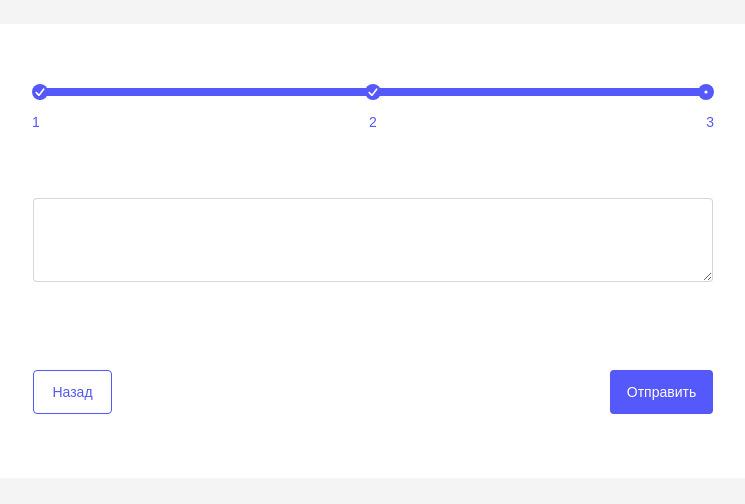
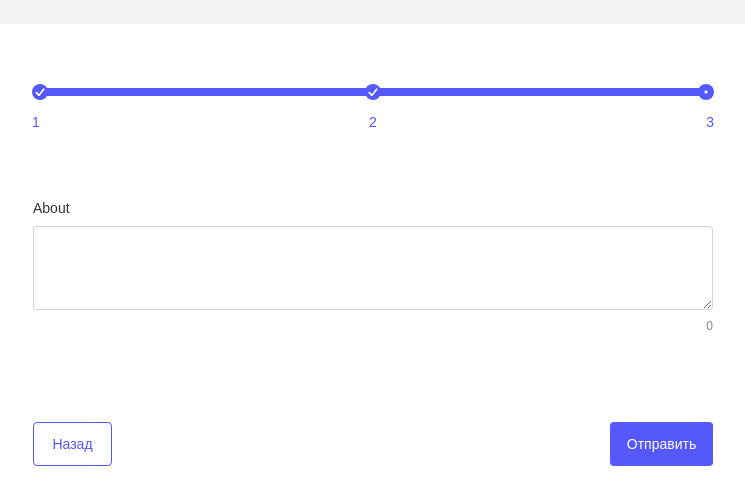
Before and after one commit to BKonstantine/cloud_test, a React (Vite) app: page /create in a window 1280 px wide. Shown: the top 504 px of the page, without its empty margins (267-1012 px from the left). Built offline with nearby package versions, Linux system fonts and the light colour scheme; a web font is replaced by a local one.

Commit message:
feat: make base-textarea component

```diff
--- a/src/components/UI/input-error/input-error.module.css
+++ b/src/components/UI/input-error/input-error.module.css
@@ -2,5 +2,6 @@
   font-weight: 400;
   font-size: 12px;
   line-height: 16px;
+  hyphens: auto;
   color: var(--text-color-error);
 }
--- a/src/components/UI/textarea/textarea.tsx
+++ b/src/components/UI/textarea/textarea.tsx
@@ -6,7 +6,6 @@ interface Props extends HTMLProps<HTMLTextAreaElement> {
   onBlur: (event: FocusEvent<HTMLTextAreaElement>) => void;
   value: string;
   name: string;
-  inputSize?: "small" | "large";
 }
 
 type Ref = HTMLTextAreaElement;
--- /dev/null
+++ b/src/components/base-textarea/base-textarea.module.css
@@ -0,0 +1,20 @@
+.container {
+  display: flex;
+  flex-direction: column;
+  gap: 8px;
+  max-width: 680px;
+}
+
+.container__wrapper {
+  display: flex;
+  justify-content: space-between;
+  align-items: center;
+}
+
+.counter {
+  margin-left: auto;
+  font-weight: 400;
+  font-size: 12px;
+  line-height: 16px;
+  color: var(--text-color-black-alpha-48);
+}
--- /dev/null
+++ b/src/components/base-textarea/base-textarea.tsx
@@ -0,0 +1,42 @@
+import { ChangeEvent, HTMLProps, FocusEvent, forwardRef } from "react";
+import Textarea from "../UI/textarea/textarea";
+import InputLabel from "../UI/input-label/input-label";
+import InputError from "../UI/input-error/input-error";
+import style from "./base-textarea.module.css";
+
+interface Props extends HTMLProps<HTMLTextAreaElement> {
+  onChange: (event: ChangeEvent<HTMLTextAreaElement>) => void;
+  onBlur: (event: FocusEvent<HTMLTextAreaElement>) => void;
+  value: string;
+  name: string;
+  label: string;
+  error?: string;
+  counter?: number;
+}
+
+type Ref = HTMLTextAreaElement;
+
+const BaseTextarea = forwardRef<Ref, Props>((props, ref) => {
+  const { counter, label, error, onChange, onBlur, value, name, ...rest } =
+    props;
+
+  return (
+    <div className={style.container}>
+      <InputLabel label={label} />
+      <Textarea
+        {...rest}
+        onChange={onChange}
+        onBlur={onBlur}
+        value={value}
+        name={name}
+        ref={ref}
+      />
+      <div className={style.container__wrapper}>
+        {error && <InputError error={error} />}
+        <span className={style.counter}>{counter ? counter : 0}</span>
+      </div>
+    </div>
+  );
+});
+
+export default BaseTextarea;
--- a/src/components/tabs/third-tab/third-tab.tsx
+++ b/src/components/tabs/third-tab/third-tab.tsx
@@ -1,7 +1,8 @@
 import { FC } from "react";
-import Textarea from "../../UI/textarea/textarea";
+import { useFormContext, Controller } from "react-hook-form";
+import BaseTextarea from "../../base-textarea/base-textarea";
+import { checkLength } from "../../../utils/check-length";
 import style from "./third-tab.module.css";
-import { useFormContext, Controller } from "react-hook-form";
 
 const ThirdTab: FC = () => {
   const { control } = useFormContext();
@@ -11,7 +12,17 @@ const ThirdTab: FC = () => {
       <Controller
         control={control}
         name="field-about"
-        render={({ field }) => <Textarea {...field} />}
+        render={({ field: { value, name, onBlur, onChange, ref } }) => (
+          <BaseTextarea
+            value={value}
+            name={name}
+            onBlur={onBlur}
+            onChange={onChange}
+            ref={ref}
+            counter={checkLength(value)}
+            label="About"
+          />
+        )}
       />
     </fieldset>
   );
--- /dev/null
+++ b/src/utils/check-length.tsx
@@ -0,0 +1,3 @@
+export const checkLength = (value: string ): number => {
+  return value?.replace(/\s+/g, "").length;
+};
```
